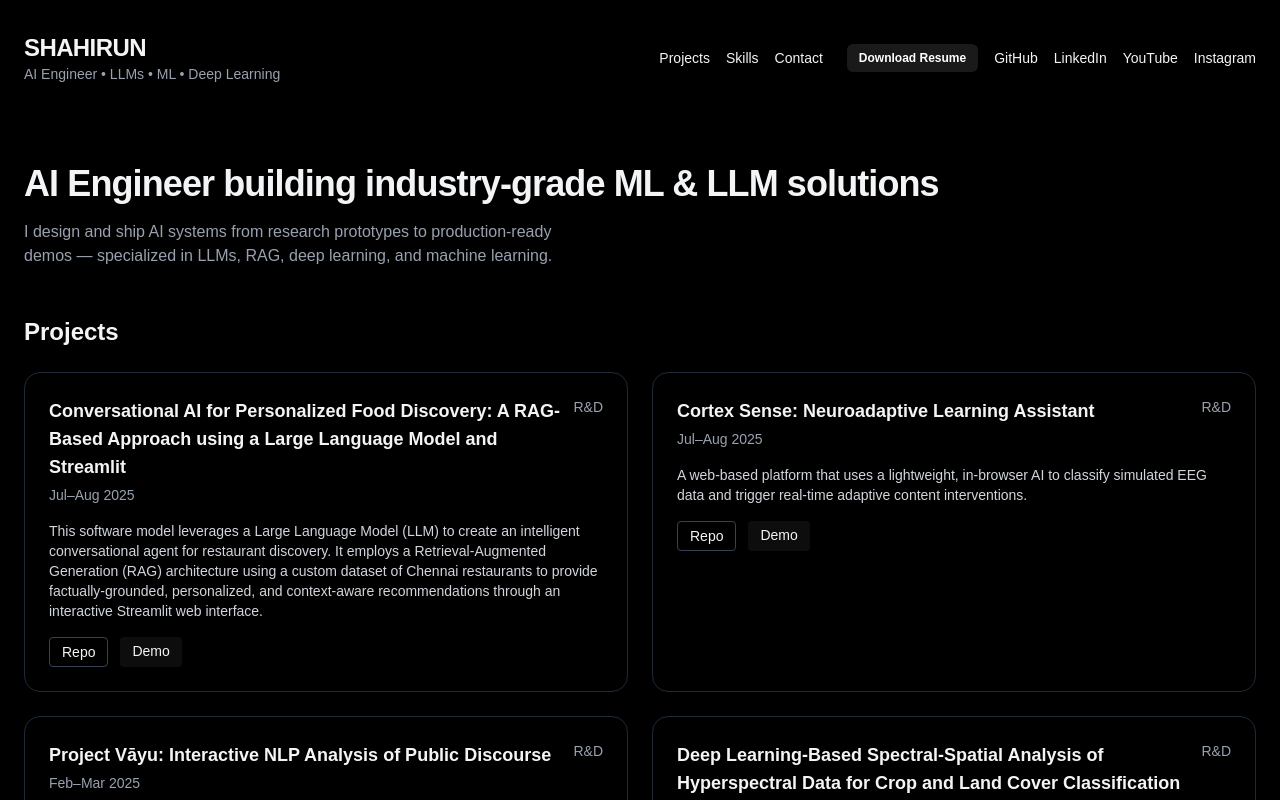
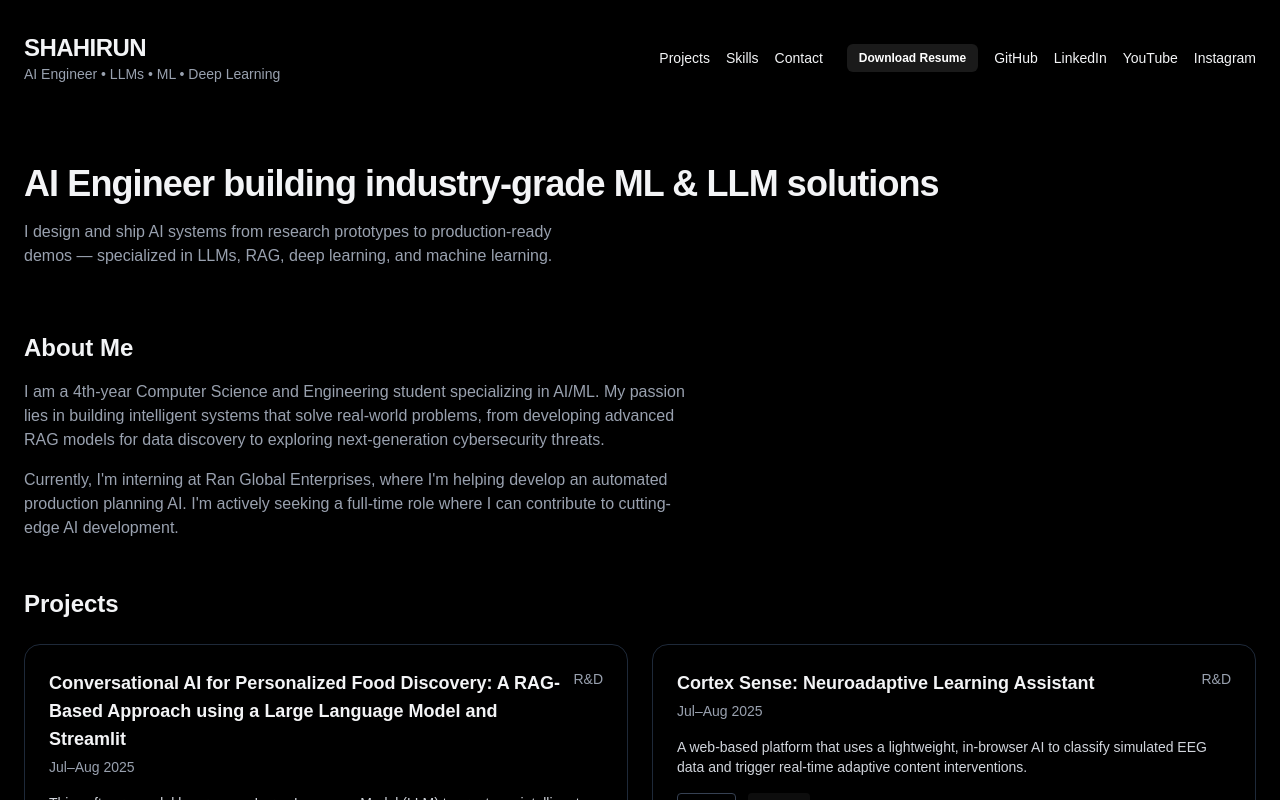
Before and after one commit to shahirun-x/shahirun-portfolio, a Next.js app: page / in a window 1280 px wide. Shown: the top 800 px of the page. Built offline with nearby package versions, Linux system fonts and the light colour scheme.

Commit message:
feat: Add 'About Me' section to homepage

```diff
--- a/app/page.tsx
+++ b/app/page.tsx
@@ -124,7 +124,32 @@ export default function Home() {
             I design and ship AI systems from research prototypes to production-ready demos — specialized in LLMs, RAG, deep learning, and machine learning.
           </p>
         </motion.div>
-
+{/* --- START: NEW ABOUT ME SECTION --- */}
+<motion.section
+  id="about"
+  className="mt-4"
+  initial="hidden"
+  whileInView="visible"
+  viewport={{ once: true, amount: 0.2 }}
+  variants={itemVariant} // We can re-use the animation variant from the skills
+>
+  <h2 className="text-2xl font-bold mb-4">About Me</h2>
+  <div className="text-gray-400 space-y-4 max-w-2xl">
+    <p>
+      {/* YOUR 'ABOUT ME' TEXT GOES HERE. SEE EXAMPLE BELOW */}
+      I am a 4th-year Computer Science and Engineering student specializing in AI/ML.
+      My passion lies in building intelligent systems that solve real-world problems,
+      from developing advanced RAG models for data discovery to exploring
+      next-generation cybersecurity threats.
+    </p>
+    <p>
+      Currently, I'm interning at Ran Global Enterprises, where I'm helping
+      develop an automated production planning AI. I'm actively seeking
+      a full-time role where I can contribute to cutting-edge AI development.
+    </p>
+  </div>
+</motion.section>
+{/* --- END: NEW ABOUT ME SECTION --- */}
         {/* Projects */}
         <section id="projects">
           <h2 className="text-2xl font-bold mb-6">Projects</h2>
```
